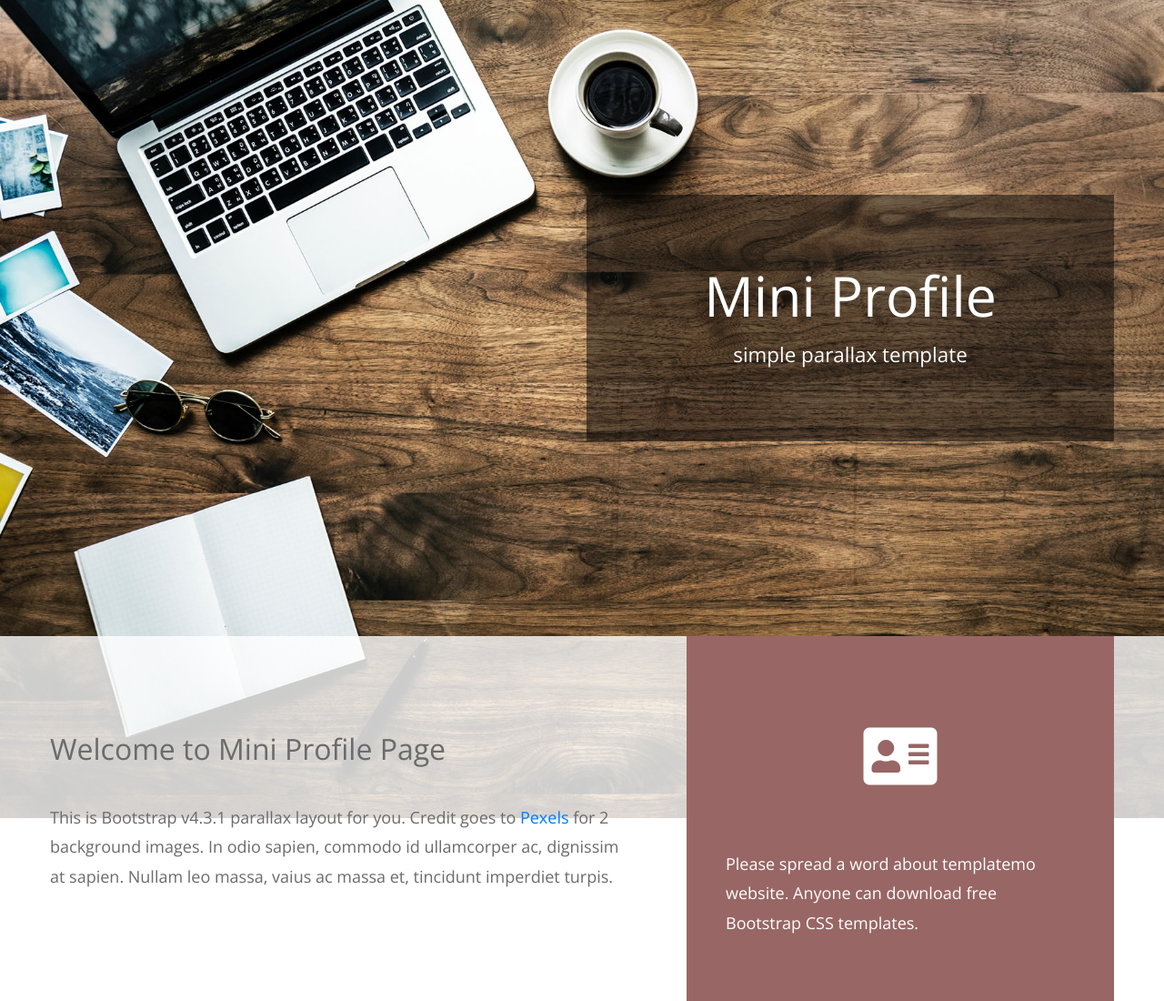
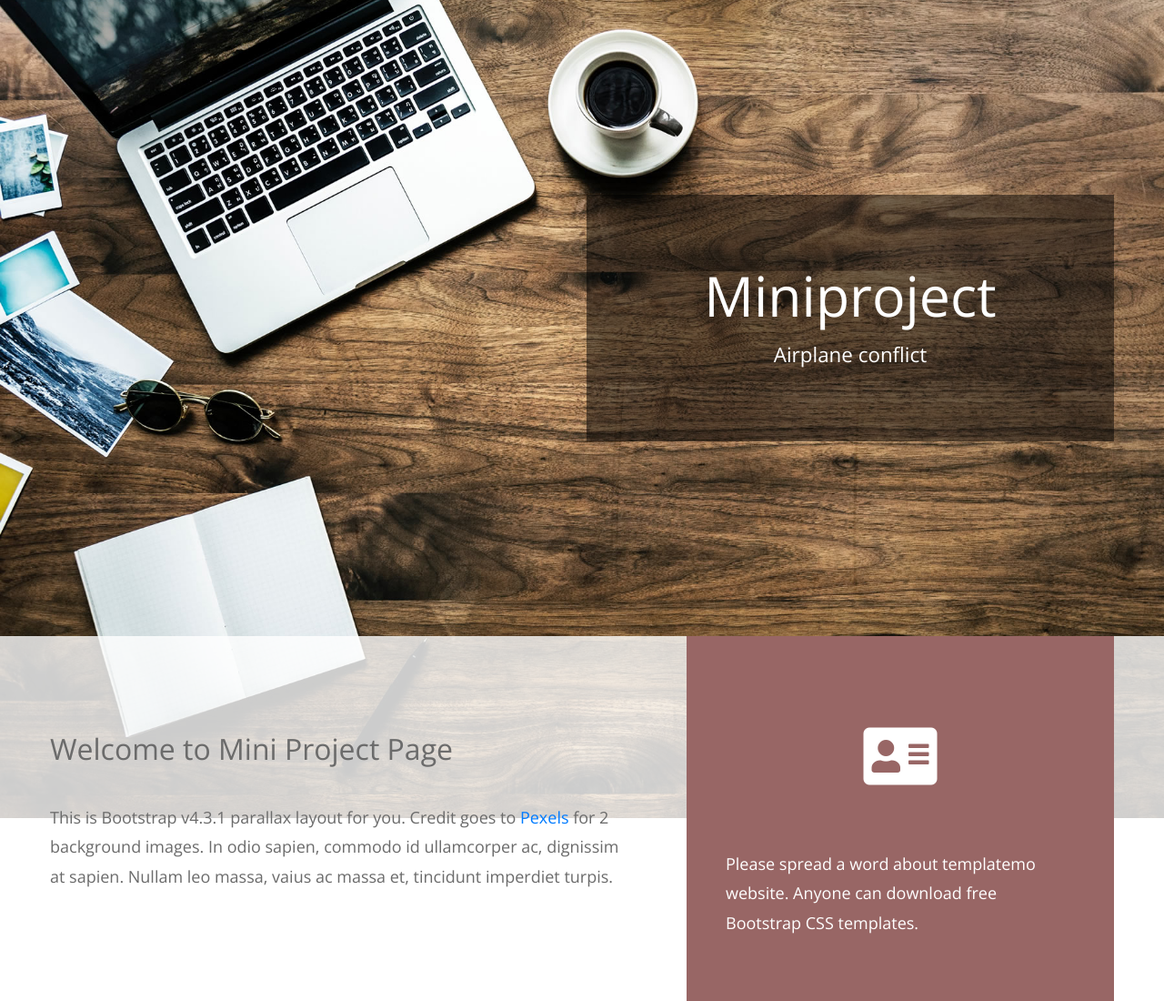
Before and after one commit to WINTR7/61130054, a plain HTML site: page index.html in a window 1280 px wide. Shown: the top 1100 px of the page at 91% size. Drawn offline with nearby package versions, Linux system fonts and the light colour scheme.

Commit message:
Update index.html

```diff
--- a/index.html
+++ b/index.html
@@ -25,8 +25,8 @@ https://templatemo.com/tm-530-mini-profile
             <!-- Black transparent bg -->
             <div class="ml-auto mr-0 tm-bg-black-transparent text-white tm-brand-container-inner">
               <div class="tm-brand-container text-center">
-                <h1 class="tm-brand-name">Mini Profile</h1>
-                <p class="tm-brand-description mb-0">simple parallax template</p>
+                <h1 class="tm-brand-name">Miniproject</h1>
+                <p class="tm-brand-description mb-0">Airplane conflict</p>
               </div>
             </div>
           </div>
@@ -40,7 +40,7 @@ https://templatemo.com/tm-530-mini-profile
             <!-- White transparent bg -->
             <div class="col-md-7 tm-welcome-left-col">
               <div class="tm-welcome-left">
-                <h2 class="tm-welcome-title">Welcome to Mini Profile Page</h2>
+                <h2 class="tm-welcome-title">Welcome to Mini Project Page</h2>
                 <p class="pb-0">
                   This is Bootstrap v4.3.1 parallax layout for you. Credit goes to <a rel="nofollow" href="https://www.pexels.com">Pexels</a> for 2 background images. In
                   odio sapien, commodo id ullamcorper ac, dignissim at sapien.
```
